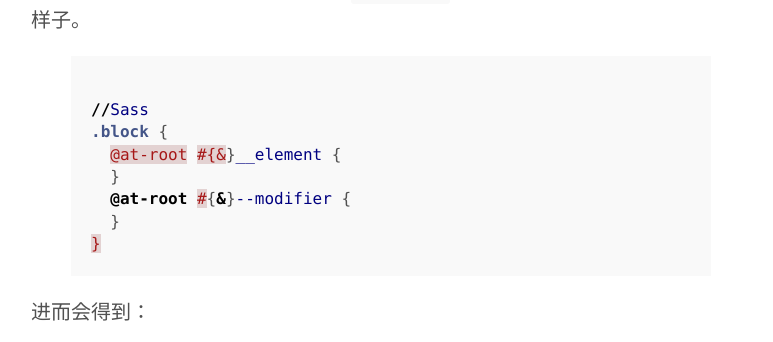
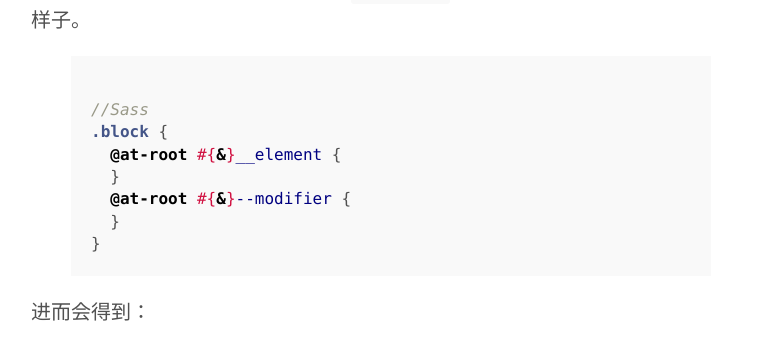
Before and after one commit to JonnyCheng/jonnycheng.github.io, a Jekyll site: the page built from _posts/2016-10-08-谈谈BEM.markdown, in a window 1280 px wide and 900 px high, scrolled down 2036 px. Shown: the part 213-555 px from the top of the window, without its empty margins (249-1022 px from the left). Built offline with Jekyll 4.4.1, drawn with Linux system fonts in a browser that asks for light colours.

Commit message:
push some old files

```diff
--- a/_posts/2016-10-08-谈谈BEM.markdown
+++ b/_posts/2016-10-08-谈谈BEM.markdown
@@ -60,7 +60,7 @@ BEM的好处在于可以清晰描述被修饰者的用途且避免了样式名
 
 当你体验过Sass作用域嵌套所带给带来的快感之后，是否对Sass能否实现BEM方法有过担心？答案是并不需要。使用`@at-root`，会使你的Sass解析成你想要的样子。
 
-{% highlight css %}
+{% highlight scss %}
 //Sass
 .block {
   @at-root #{&}__element {
```
